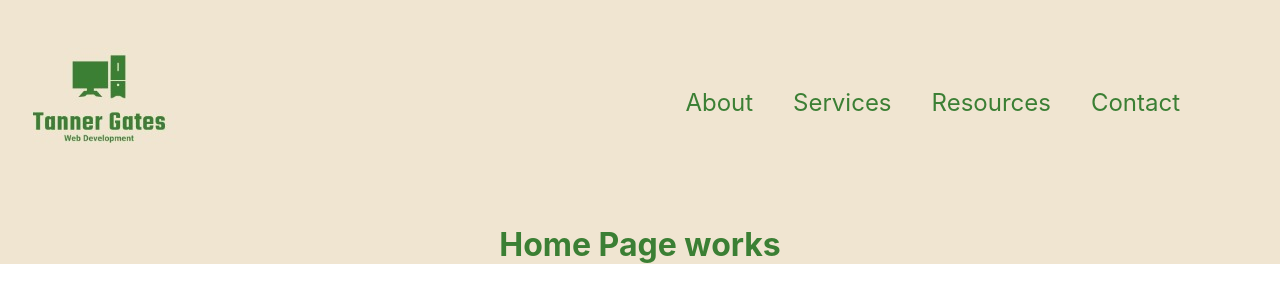
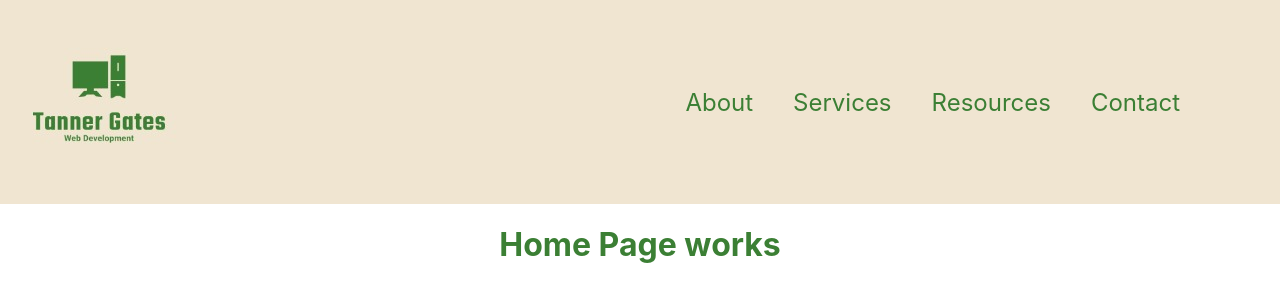
Before and after one commit to tmoney88/tanner-gates-web-development, a React (Create React App) app: page / in a window 1280 px wide. Shown: the top 302 px of the page. Built offline with nearby package versions, Linux system fonts and the light colour scheme.

Commit message:
Fix navbar css styling

```diff
--- a/src/App.css
+++ b/src/App.css
@@ -1,7 +1,12 @@
 .App {
   text-align: center;
+  background-color: #ffffff;
+  color: #3b7f34;
+}
+
+header {
   background-color: #f0e5d1;
-  color: #3b7f34;
+  width: 100%;
 }
 
 nav {
@@ -9,7 +14,6 @@ nav {
   display: flex;
   justify-content: space-between;
   align-items: center;
-  background-color: #f0e5d1;
 }
 
 nav ul {
@@ -26,3 +30,7 @@ nav a {
   font-size: 1.5rem;
   color: #3b7f34;
 }
+
+nav a:hover {
+  color: #ffffff;
+}
--- a/src/components/Navbar.js
+++ b/src/components/Navbar.js
@@ -4,6 +4,7 @@ import logo from "../logo.jpg";
 
 function Navbar() {
   return (
+    <header>
       <nav>
         <Link to="/">
           <img src={logo} alt="logo" />
@@ -24,6 +25,7 @@ function Navbar() {
           </li>
         </ul>
       </nav>
+    </header>
   );
 }
 
```
Lines whose indentation alone changed are shown as unchanged.
